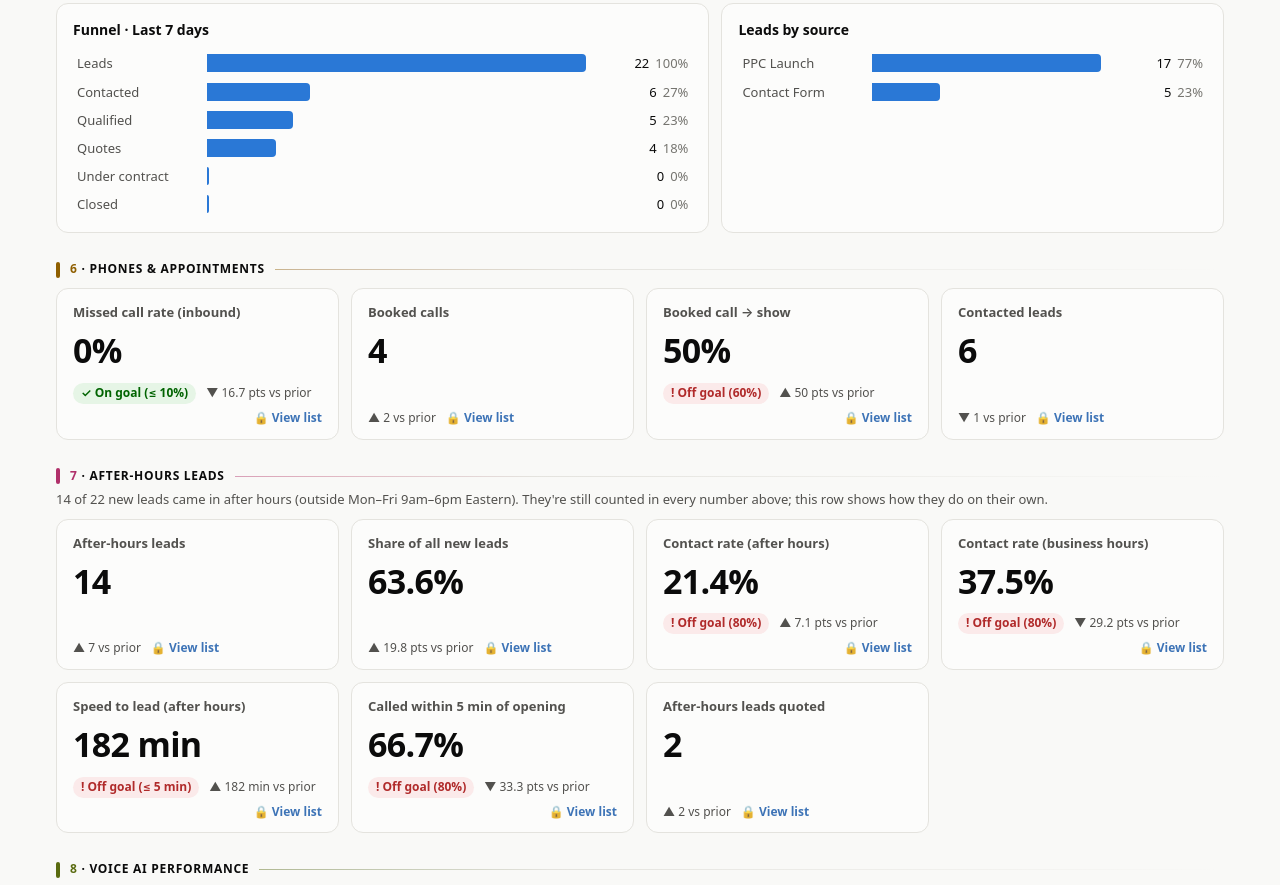
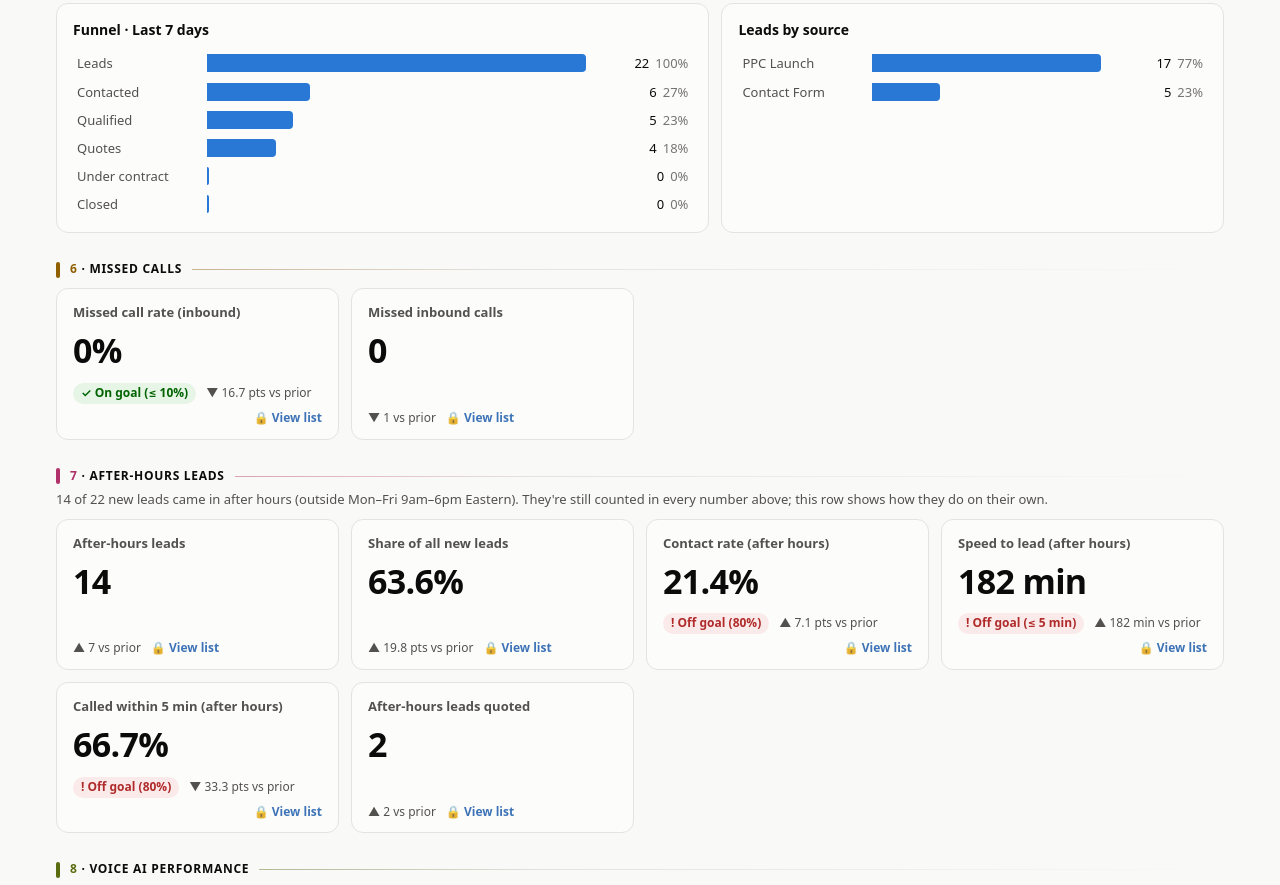
Before and after one commit to peejayedz/premier-builders-kpi, a plain HTML site: page index.html in a window 1280 px wide. Shown: the part 1352-2237 px from the top of the page. Drawn offline with Linux system fonts and the light colour scheme.

Commit message:
v1.11.0 (2/2): counts on cards, business-hours contact rate in row 1, missed-calls section

```diff
--- a/changelog.json
+++ b/changelog.json
@@ -1,6 +1,19 @@
 {
   "_note": "Newest first. Add an entry here whenever the dashboard or sync code changes. Automatic data syncs are not listed.",
   "versions": [
+    {
+      "version": "1.11.0",
+      "date": "2026-11-25",
+      "title": "Nov 17 call fixes: counts on every rate, fairer after-hours clock, cleaner cards",
+      "changes": [
+        "Every rate shows the numbers behind it, e.g. \"50% · 14 of 28 leads\", including booked calls, shows and no-shows.",
+        "Contact rate (business hours) moved up to row 1, next to the overall contact rate.",
+        "\"Missed call\" status: once Lisa has called a lead, a later missed call from them shows as \"Attempted, no response\". \"Missed call\" now only means they called and we haven't called them yet.",
+        "After-hours speed to lead: the clock runs 9am–9pm every day (6–9pm weeknights, 9am–9pm weekends) and pauses overnight. A Sunday 1:51am lead called at 1:12pm now shows 4 h 12 m instead of 0.",
+        "Leads that book a call before their first call are judged on show rate, not speed to lead, so they no longer show as \"not called yet\".",
+        "Removed the duplicate Booked calls, Booked call → show and Contacted leads cards; section 6 is now Missed calls (rate and count)."
+      ]
+    },
     {
       "version": "1.10.0",
       "date": "2026-11-03",
--- a/config.json
+++ b/config.json
@@ -79,6 +79,12 @@
       "start": 9,
       "end": 18
     },
+    "afterHoursWindow": {
+      "_note": "Clock for leads that come in outside business hours: counts 9am-9pm every day (6-9pm weeknights, 9am-9pm weekends), paused overnight.",
+      "days": [0, 1, 2, 3, 4, 5, 6],
+      "start": 9,
+      "end": 21
+    },
     "connectedCallSeconds": 60
   },
   "booking": {
--- a/index.html
+++ b/index.html
@@ -72,6 +72,7 @@
   .tile .label { font-size: 13px; color: var(--ink-2); font-weight: 600; }
   .tile .value { font-size: 34px; font-weight: 650; letter-spacing: -0.02em; margin: 6px 0 8px; font-variant-numeric: tabular-nums; }
   .tile .value.muted { color: var(--ink-3); }
+  .tile .frac { font-size: 12px; color: var(--ink-2); margin: -4px 0 8px; font-variant-numeric: tabular-nums; }
   .tile .foot { margin-top: auto; display: flex; flex-wrap: wrap; gap: 6px 10px; align-items: center; font-size: 12px; color: var(--ink-2); }
   .tile .view { margin-left: auto; color: var(--link); font-weight: 600; opacity: .85; }
   button.tile:hover .view { opacity: 1; text-decoration: underline; }
@@ -446,7 +447,7 @@ const DRILLS = {
     def: 'All new leads, with how far contact got. Filter by Contact status to see who still needs a call.',
     cols: [col.name, col.email, col.phone, col.created, { label: 'Contact status', key: 'contactStatus', type: 'badge', filter: 'contactStatus' }, { label: 'Method', key: 'contactMethod' }, col.assigned] },
   speed: { title: 'Speed to lead', unit: 'leads', list: L => L.speed,
-    def: 'Leads that came in during business hours (Mon–Fri 9am–6pm Eastern): business-hours minutes from lead created to the first outbound call. After-hours leads are in the After-hours section. Slowest first; leads nobody has called yet are at the top.',
+    def: 'Leads that came in during business hours (Mon–Fri 9am–6pm Eastern): business-hours minutes from lead created to the first outbound call. After-hours leads are in the After-hours section. Leads that booked a call before their first call are judged on show rate instead, so they’re not in this list. Slowest first; leads nobody has called yet are at the top.',
     cols: [col.name, col.created, { label: 'First response', key: '_firstResponse', type: 'dt' }, { label: 'Speed to lead', key: 'stlMin', type: 'stl', num: true }, { label: 'Measured from', key: 'stlFrom', filter: 'stlFrom' }, { label: 'Contact method', key: 'contactMethod' }, col.assigned, col.phone],
     prep: r => ({ ...r, _firstResponse: r.firstCallAt || (r.stlMin === null || r.stlMin === undefined ? null : new Date(Date.parse(r.createdAt) + r.stlMin * 60000).toISOString()) }) },
   qualified: { title: 'Qualified leads', unit: 'leads', list: L => L.qualified,
@@ -495,8 +496,8 @@ DRILLS.ahContactRate = { ...DRILLS.ahLeads, title: 'Contact rate (after hours)',
 DRILLS.bhContactRate = { ...DRILLS.ahLeads, title: 'Contact rate (business hours)', list: L => L.bhLeads || [], numerator: L => (L.bhContacted || []).length, numLabel: 'contacted',
   def: 'Leads created during business hours (Mon–Fri 9am–6pm Eastern), with how far contact got.' };
 DRILLS.ahSpeed = { ...DRILLS.ahLeads, title: 'Speed to lead (after hours)', list: L => L.ahSpeed || [], numerator: L => (L.ahSpeedMeasured || []).length, numLabel: 'have had a first call',
-  def: 'Business-hours minutes from the next opening (9am on the next business day) to the first outbound call. Slowest first.' };
-DRILLS.ahWithin5 = { ...DRILLS.ahSpeed, title: 'After hours: called within 5 min of opening', numerator: L => (L.ahWithin5 || []).length, numLabel: 'called within 5 min' };
+  def: 'Minutes inside the calling window (every day 9am–9pm Eastern) from lead created to the first outbound call: 6–9pm on weeknights and 9am–9pm on weekends count, and the clock pauses 9pm–9am. Leads that booked a call before their first call are judged on show rate instead. Slowest first.' };
+DRILLS.ahWithin5 = { ...DRILLS.ahSpeed, title: 'After hours: called within 5 min', numerator: L => (L.ahWithin5 || []).length, numLabel: 'called within 5 min' };
 DRILLS.ahQuoted = { ...DRILLS.ahLeads, title: 'After-hours leads quoted', list: L => (L.ahLeads || []).filter(l => l.quote), def: 'After-hours leads from these dates that have since been quoted (tag, Quote Sent Date or stage).' };
 DRILLS.speed.numerator = L => L.speedMeasured.length; DRILLS.speed.numLabel = 'have had a first call';
 DRILLS.speedWithin5 = { ...DRILLS.speed, title: 'Called within 5 minutes', numerator: L => L.within5.length, numLabel: 'called within 5 min' };
@@ -538,6 +539,7 @@ const ROWS = [
     ['calledWithin5Pct', 'Called within 5 min', 'pct', 'calledWithin5Pct', false, 'speedWithin5'],
     ['slowLeads', 'Slow first calls (30+ min)', 'n', null, true, 'speedSlow'],
     ['contactRatePct', 'Contact rate', 'pct', 'contactRatePct', false, 'contactRate'],
+    ['bhContactRatePct', 'Contact rate (business hours)', 'pct', 'contactRatePct', false, 'bhContactRate'],
   ]],
   ['2 · Appointments', [
     ['leadToBookedPct', 'Lead → booked call', 'pct', 'leadToBookedPct', false, 'leadToBooked'],
@@ -574,7 +576,7 @@ function deltaTxt(c, p, f) {
   return `<span>${d > 0 ? '▲' : '▼'} ${v} vs prior</span>`;
 }
 // ---------- period comparison helpers ----------
-const LOWER_BETTER = new Set(['speedToLeadAvgMin', 'speedToLeadMedianMin', 'slowLeads', 'missedCallPct', 'noShowPct', 'ahSpeedAvgMin']);
+const LOWER_BETTER = new Set(['speedToLeadAvgMin', 'speedToLeadMedianMin', 'slowLeads', 'missedCallPct', 'missedCalls', 'noShowPct', 'ahSpeedAvgMin']);
 const NEUTRAL = new Set(['aiAvgDurationSec', 'aiTotalDurationSec', 'ahSharePct']);   // longer or shorter isn't better or worse
 const PCT_KEYS = k => /Pct$/.test(k);
 const fmtSpan = (from, to) => {
@@ -610,6 +612,19 @@ function cmpBox(k, v, f) {
     <div class="chg ${ch.state}">${esc(ch.text)}</div></div>`;
 }
 
+// "14 of 28 leads": the numbers behind a rate, from summarize().counts.
+const FRAC_UNIT = {
+  calledWithin5Pct: 'called leads', contactRatePct: 'leads', leadToBookedPct: 'leads booked a call', noShowPct: 'past booked calls',
+  bookedToShowPct: 'past booked calls', leadToShowPct: 'leads showed', contactToQuotePct: 'contacted leads quoted', quoteToContractPct: 'quotes',
+  quoteToClosePct: 'quotes', missedCallPct: 'inbound calls missed', ahSharePct: 'leads', ahContactRatePct: 'after-hours leads',
+  bhContactRatePct: 'business-hours leads', ahWithin5Pct: 'called leads', slowLeads: 'called leads',
+  speedToLeadAvgMin: 'leads called', speedToLeadMedianMin: 'leads called', ahSpeedAvgMin: 'leads called',
+};
+function fracLine(k) {
+  const c = cur?.counts?.[k];
+  if (!c || !FRAC_UNIT[k] || !c[1]) return '';
+  return `<div class="frac">${c[0].toLocaleString()} of ${c[1].toLocaleString()} ${esc(FRAC_UNIT[k])}</div>`;
+}
 function tile(k, label, f, goalKey, lowerBetter, drill, note) {
   const v = cur[k];
   if (note && (v === null || v === undefined)) return `<div class="tile" data-k="${k}" data-d="${drill || ''}" data-l="${esc(label)}"><div class="label">${esc(label)}</div><div class="value muted">—</div><div class="foot"><span class="chip none">Not tracked yet</span></div><div class="hint2">${esc(note)}</div></div>`;
@@ -618,6 +633,7 @@ function tile(k, label, f, goalKey, lowerBetter, drill, note) {
   return `<${tag} class="tile${cmp.on ? ' cmp' : ''}" data-k="${k}" data-d="${drill || ''}" data-l="${esc(label)}" data-g="${goalKey || ''}" data-f="${f}" data-lb="${lowerBetter ? 1 : ''}" ${can ? `data-drill="${drill}" aria-label="${esc(label)}: view the list"` : ''}>
     <div class="label">${esc(label)}</div>
     <div class="value ${v === null || v === undefined ? 'muted' : ''}">${fmt[f](v)}</div>
+    ${fracLine(k)}
     ${cmp.on ? cmpBox(k, v, f) : ''}
     <div class="foot">${goalChip(v, goalKey ? pub.targets[goalKey] : null, lowerBetter, f)}${cmp.on ? '' : deltaTxt(v, prev?.[k], f)}${can ? `<span class="view">${records || window.__VOICE_PREVIEW__ ? 'View list →' : '🔒 View list'}</span>` : ''}</div>
   </${tag}>`;
@@ -653,11 +669,9 @@ function render() {
     <div class="panel"><h3>Funnel · ${esc(range.label)}</h3>${barList(cur.funnel, cur.totalLeads, 'funnel')}</div>
     <div class="panel"><h3>Leads by source</h3>${sources.length ? barList(sources, cur.totalLeads, 'source') : '<div class="sub">No leads in these dates.</div>'}</div>
   </div></section>`;
-  html += `<section class="row sec-6">${head(6, 'Phones & appointments')}<div class="tiles">
+  html += `<section class="row sec-6">${head(6, 'Missed calls')}<div class="tiles">
     ${tile('missedCallPct', 'Missed call rate (inbound)', 'pct', 'missedCallPct', true, 'missedRate')}
-    ${tile('bookedCalls', 'Booked calls', 'n', null, false, 'booked')}
-    ${tile('bookedToShowPct', 'Booked call → show', 'pct', 'bookedToShowPct', false, 'bookedToShow')}
-    ${tile('contacted', 'Contacted leads', 'n', null, false, 'contacted')}
+    ${tile('missedCalls', 'Missed inbound calls', 'n', null, true, 'missed')}
   </div></section>`;
   html += afterHoursSection();
   html += voiceSection();
@@ -685,9 +699,8 @@ function afterHoursSection() {
       ${tile('ahLeads', 'After-hours leads', 'n', null, false, 'ahLeads')}
       ${tile('ahSharePct', 'Share of all new leads', 'pct', null, false, 'ahShare')}
       ${tile('ahContactRatePct', 'Contact rate (after hours)', 'pct', 'contactRatePct', false, 'ahContactRate')}
-      ${tile('bhContactRatePct', 'Contact rate (business hours)', 'pct', 'contactRatePct', false, 'bhContactRate')}
       ${tile('ahSpeedAvgMin', 'Speed to lead (after hours)', 'min', 'speedToLeadMin', true, 'ahSpeed')}
-      ${tile('ahWithin5Pct', 'Called within 5 min of opening', 'pct', 'calledWithin5Pct', false, 'ahWithin5')}
+      ${tile('ahWithin5Pct', 'Called within 5 min (after hours)', 'pct', 'calledWithin5Pct', false, 'ahWithin5')}
       ${tile('ahQuoted', 'After-hours leads quoted', 'n', null, false, 'ahQuoted')}
     </div></section>`;
 }
@@ -713,6 +726,7 @@ const TIP_WHAT = {
   revenue: 'The value of the deals won.',
   quoteToClosePct: 'Deals won compared with quotes sent.',
   missedCallPct: 'Inbound calls nobody answered. Lower is better.',
+  missedCalls: 'How many inbound calls nobody answered, one per call. Open the list to see who called and whether they were called back.',
   bookedCalls: 'Calls booked on Lisa’s calendars that start in these dates.',
   bookedToShowPct: 'Of the booked calls whose time has passed, the share that happened.',
   contacted: 'New leads we actually reached.',
@@ -720,8 +734,8 @@ const TIP_WHAT = {
   ahSharePct: 'After-hours leads as a share of all new leads.',
   ahContactRatePct: 'The contact rate for after-hours leads only. Compare it with the business-hours card next to it.',
   bhContactRatePct: 'The contact rate for leads that came in during business hours.',
-  ahSpeedAvgMin: 'Speed to lead for after-hours leads, counted from the next opening (9am on the next business day).',
-  ahWithin5Pct: 'After-hours leads called within 5 minutes of the next opening.',
+  ahSpeedAvgMin: 'Speed to lead for after-hours leads. The clock runs 9am–9pm every day (6–9pm weeknights, 9am–9pm weekends) and pauses overnight.',
+  ahWithin5Pct: 'After-hours leads called within 5 minutes on the after-hours clock (9am–9pm every day).',
   ahQuoted: 'After-hours leads from these dates that have since been quoted.',
   aiCalls: 'Live calls the Voice AI agent picked up.',
   aiAvgDurationSec: 'The average length of a Voice AI call.',
```
Also changed, not shown: 1 other file.
